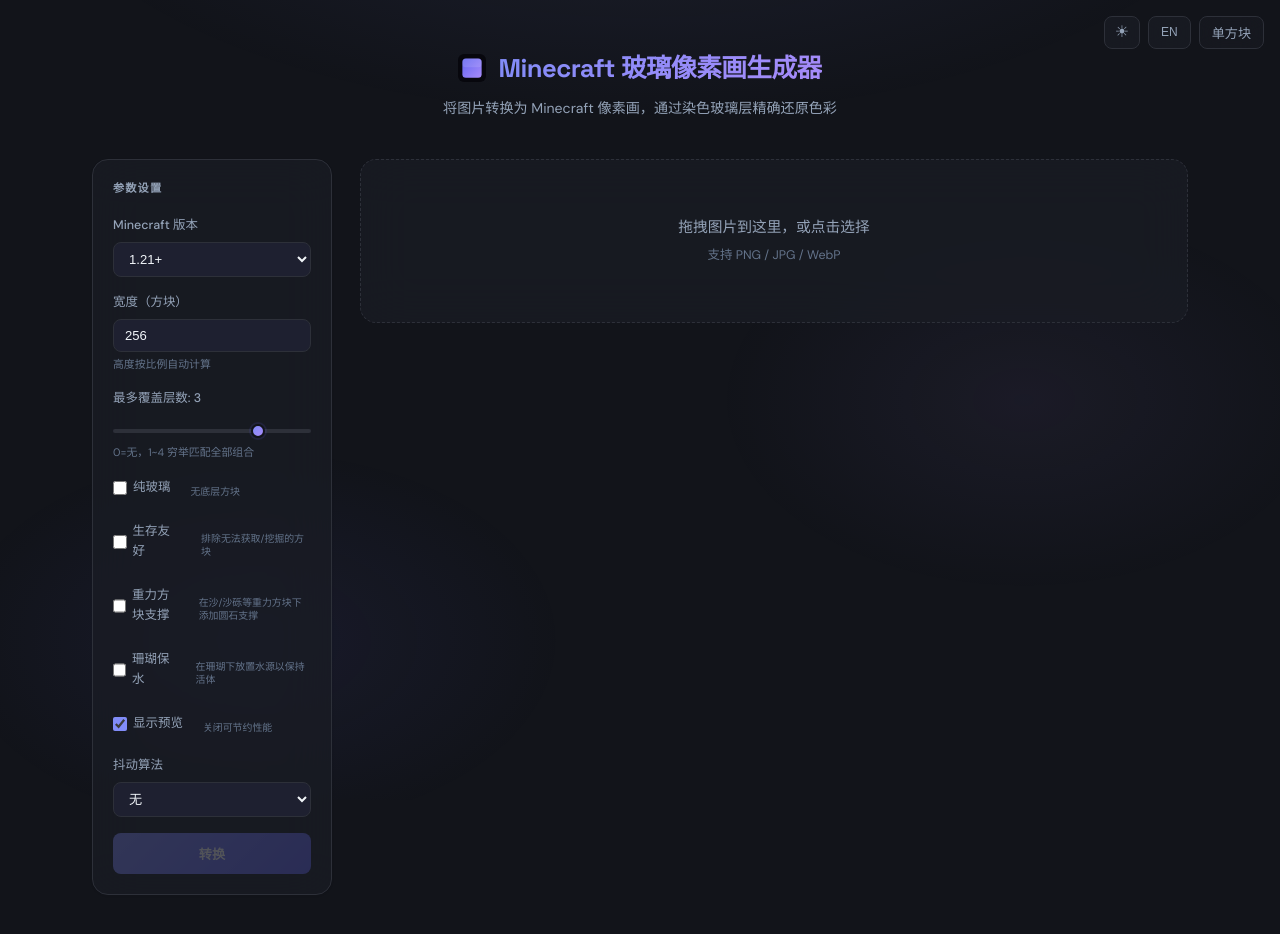
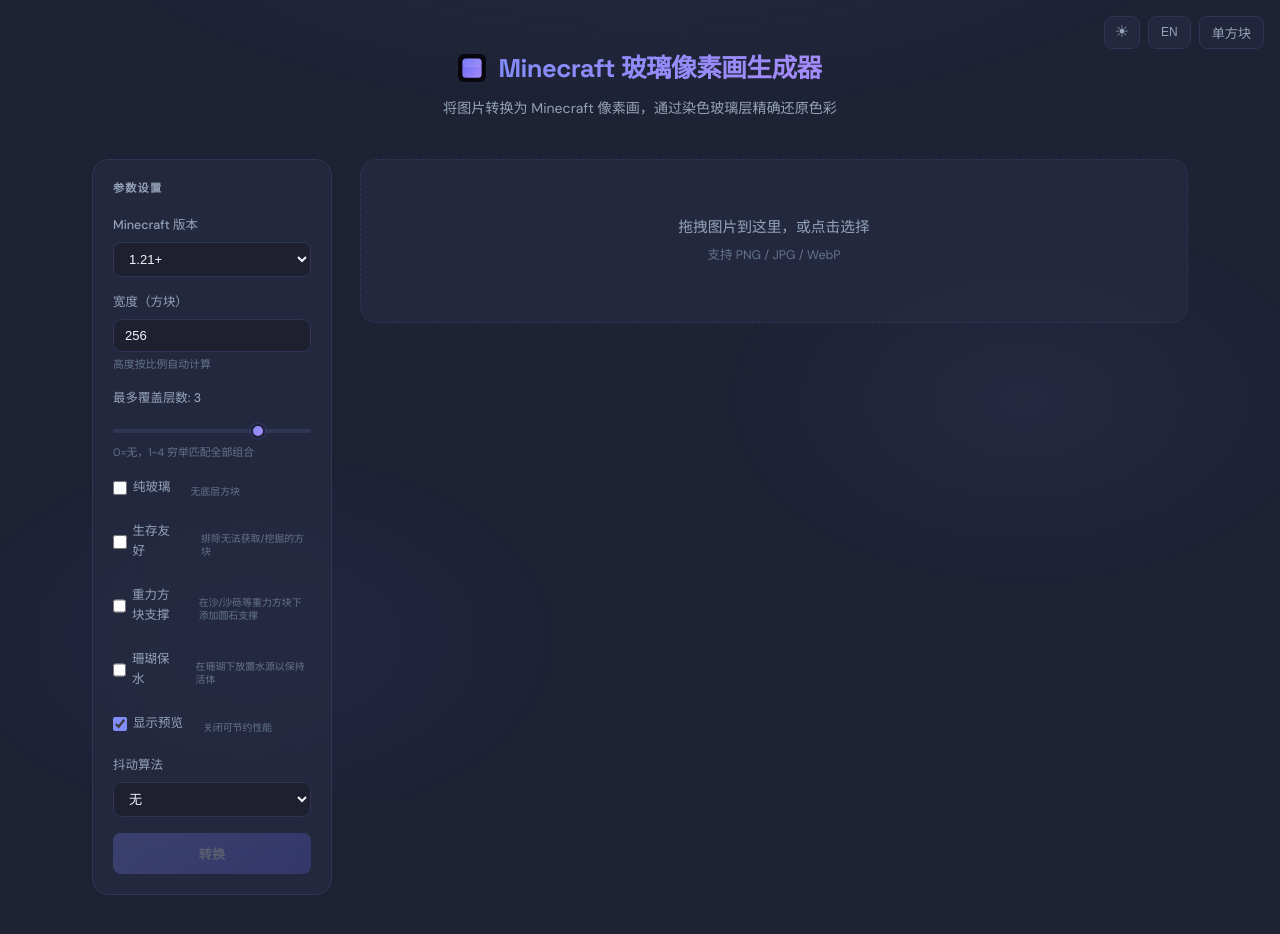
Before and after one commit to imhols/minecraft-glasspixel-generator, a React (Vite) app: page / in a window 1280 px wide. Built offline with nearby package versions, Linux system fonts and the light colour scheme.

Commit message:
fix: lighten dark theme background for better glass visibility

```diff
--- a/src/App.css
+++ b/src/App.css
@@ -29,15 +29,15 @@
   --color-primary-dark: #6366f1;
   --color-accent: #a78bfa;
   --color-accent-dark: #8b5cf6;
-  --color-bg: #12141a;
-  --color-bg-alt: #1a1c24;
-  --color-bg-card: rgba(26,28,36,0.75);
-  --color-bg-glass: rgba(26,28,36,0.5);
+  --color-bg: #1e2235;
+  --color-bg-alt: #262b42;
+  --color-bg-card: rgba(38,43,66,0.78);
+  --color-bg-glass: rgba(38,43,66,0.55);
   --color-text: #f1f5f9;
   --color-text-muted: #94a3b8;
   --color-text-subtle: #64748b;
-  --color-border: #2d3039;
-  --color-border-hover: #4b4f5e;
+  --color-border: #2f3554;
+  --color-border-hover: #4b5280;
 }
 
 /* ── Aurora Background ── */
```
